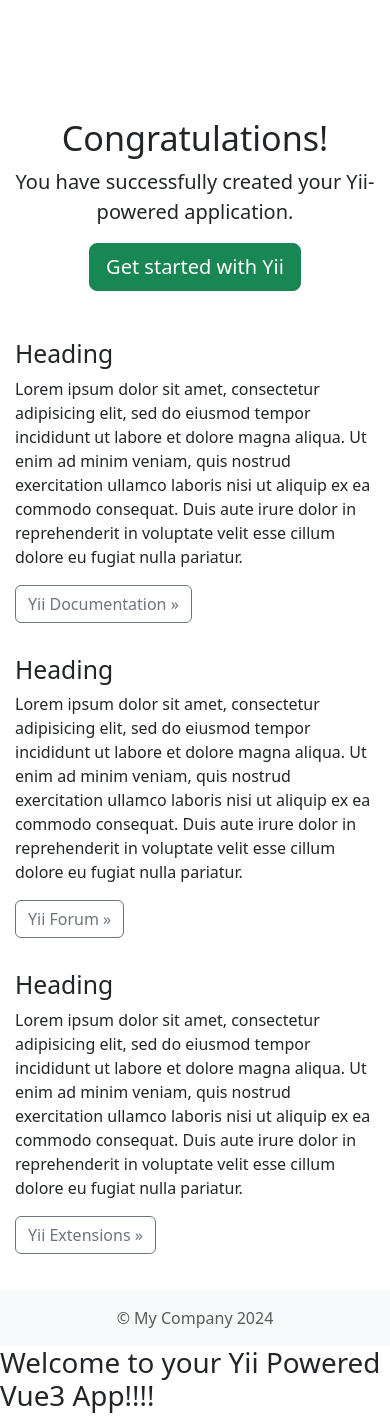
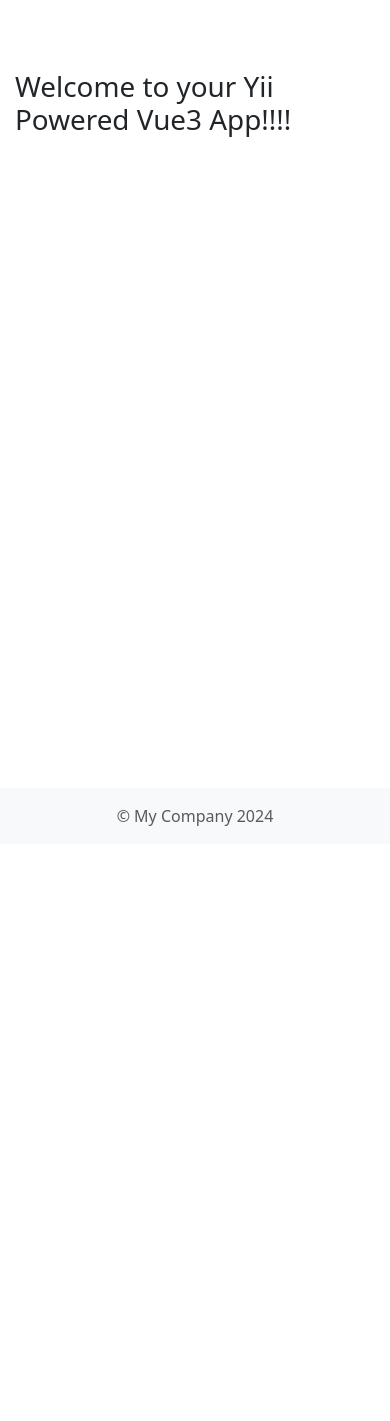
Before and after one commit to renatms/phonebookvue, a Yii app: template src/views/site/index.php in a window 390 px wide. After the commit the page ends 826 px from the top, so only its background shows below. Run offline with PHP 8.4 and a stand-in for Yii, Linux system fonts and the light colour scheme; the template is opened without the code that fills it, so the values that code supplies are empty; some libraries are stand-ins or nearby versions.

Commit message:
phonebook with vue

```diff
--- a/src/views/layouts/main.php
+++ b/src/views/layouts/main.php
@@ -77,9 +77,6 @@ $this->registerLinkTag(['rel' => 'icon', 'type' => 'image/x-icon', 'href' => Yii
     </div>
 </footer>
 
-        <div id='app'>
-        </div>
-
 <?php $this->endBody() ?>
 </body>
 </html>
--- a/src/views/site/index.php
+++ b/src/views/site/index.php
@@ -4,50 +4,7 @@
 
 $this->title = 'My Yii Application';
 ?>
-<div class="site-index">
 
-    <div class="jumbotron text-center bg-transparent mt-5 mb-5">
-        <h1 class="display-4">Congratulations!</h1>
+<div id='app'>
 
-        <p class="lead">You have successfully created your Yii-powered application.</p>
-
-        <p><a class="btn btn-lg btn-success" href="https://www.yiiframework.com">Get started with Yii</a></p>
-    </div>
-
-    <div class="body-content">
-
-        <div class="row">
-            <div class="col-lg-4 mb-3">
-                <h2>Heading</h2>
-
-                <p>Lorem ipsum dolor sit amet, consectetur adipisicing elit, sed do eiusmod tempor incididunt ut labore et
-                    dolore magna aliqua. Ut enim ad minim veniam, quis nostrud exercitation ullamco laboris nisi ut aliquip
-                    ex ea commodo consequat. Duis aute irure dolor in reprehenderit in voluptate velit esse cillum dolore eu
-                    fugiat nulla pariatur.</p>
-
-                <p><a class="btn btn-outline-secondary" href="https://www.yiiframework.com/doc/">Yii Documentation &raquo;</a></p>
-            </div>
-            <div class="col-lg-4 mb-3">
-                <h2>Heading</h2>
-
-                <p>Lorem ipsum dolor sit amet, consectetur adipisicing elit, sed do eiusmod tempor incididunt ut labore et
-                    dolore magna aliqua. Ut enim ad minim veniam, quis nostrud exercitation ullamco laboris nisi ut aliquip
-                    ex ea commodo consequat. Duis aute irure dolor in reprehenderit in voluptate velit esse cillum dolore eu
-                    fugiat nulla pariatur.</p>
-
-                <p><a class="btn btn-outline-secondary" href="https://www.yiiframework.com/forum/">Yii Forum &raquo;</a></p>
-            </div>
-            <div class="col-lg-4">
-                <h2>Heading</h2>
-
-                <p>Lorem ipsum dolor sit amet, consectetur adipisicing elit, sed do eiusmod tempor incididunt ut labore et
-                    dolore magna aliqua. Ut enim ad minim veniam, quis nostrud exercitation ullamco laboris nisi ut aliquip
-                    ex ea commodo consequat. Duis aute irure dolor in reprehenderit in voluptate velit esse cillum dolore eu
-                    fugiat nulla pariatur.</p>
-
-                <p><a class="btn btn-outline-secondary" href="https://www.yiiframework.com/extensions/">Yii Extensions &raquo;</a></p>
-            </div>
-        </div>
-
-    </div>
 </div>
```
